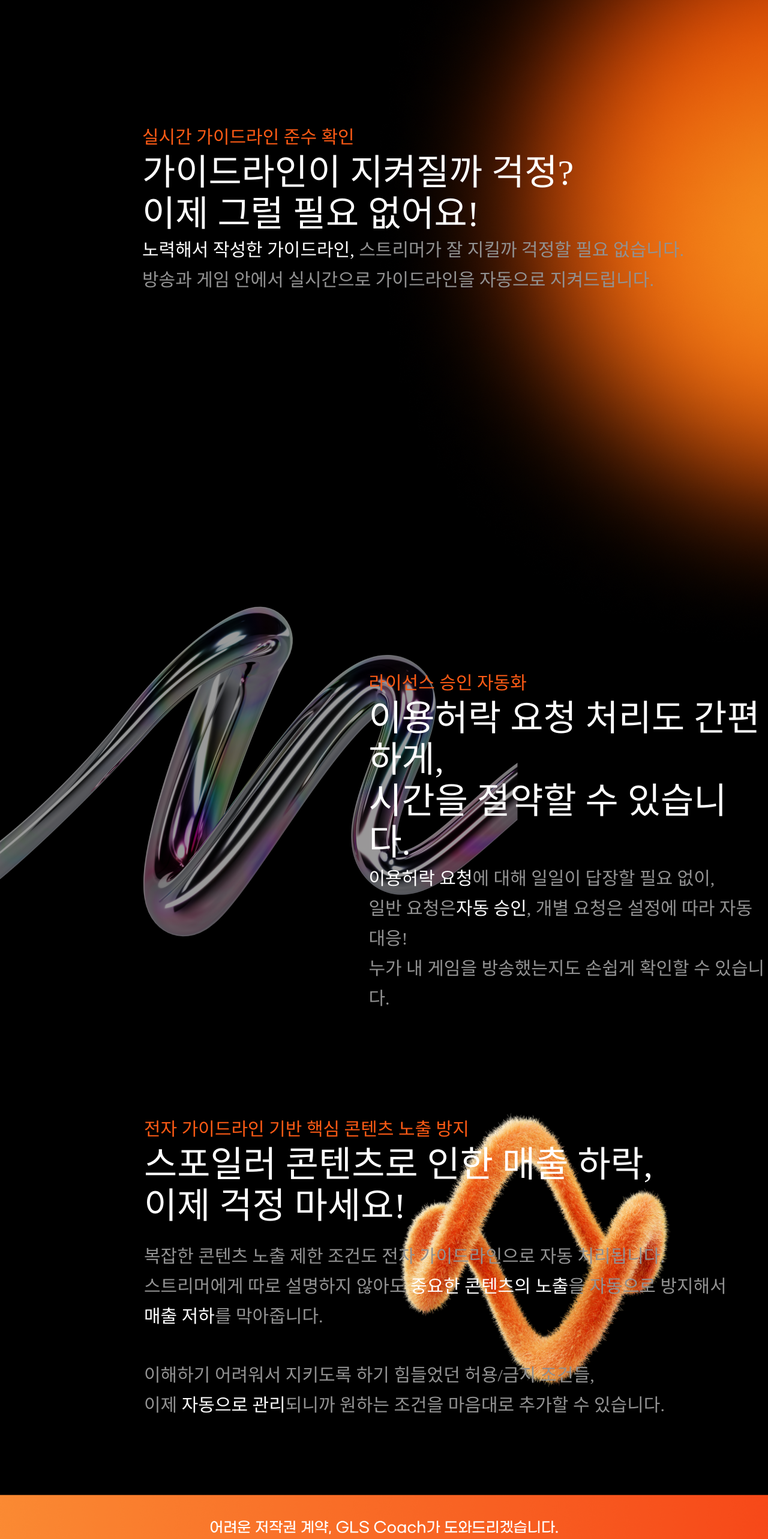
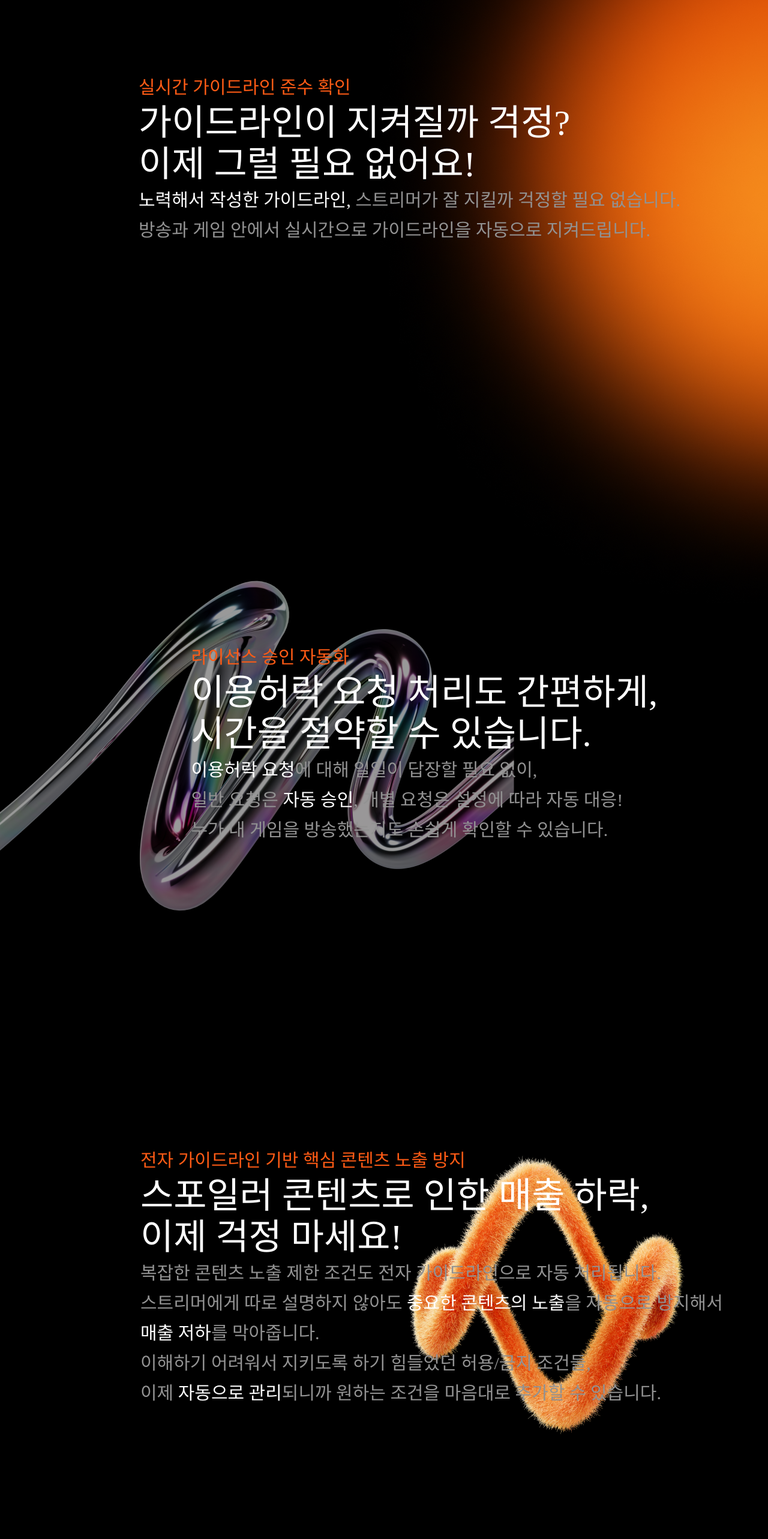
Before and after one commit to otgonjargal2019/motion-master, a Next.js app: page /game in a window 1280 px wide. Shown: the part 1420-3986 px from the top of the page at 60% size. Built offline with nearby package versions, Linux system fonts and the light colour scheme; a web font is replaced by a local one.

Commit message:
fix with perfect pixel

```diff
--- a/src/app/components/Layout.js
+++ b/src/app/components/Layout.js
@@ -5,14 +5,14 @@ const Layout = ({ children }) => {
       <footer className="footer">
         <img src="/footer.png" />
         <div className="bottom-part">
-          <p className="text-white text-[24px] font-medium mb-4">
+          <p className="text-white text-[24px] font-medium ">
             스트리머와 게임 개발자를 위한 저작권 문제 해결 솔루션
           </p>
-          <div className="h-[1px] bg-[#888888]"></div>
-          <p className="text-white text-[20px] font-bold mt-8 mb-4">
+          <div className="h-[1px] bg-[#888888] mt-[15px]"></div>
+          <p className="text-white text-[20px] font-bold mt-[26px] mb-4">
             엘에스웨어(주)
           </p>
-          <ul className="text-[#C4C4C4] text-[20px] font-medium flex flex-wrap gap-12">
+          <ul className="text-[#C4C4C4] text-[20px] font-medium flex flex-wrap gap-[64px]">
             <li>대표자명 : 김민수</li>
             <li>
               서울특별시 금천구 서부샛길 606(가산동 543-1) 대성디폴리스A동 18층
--- a/src/app/components/animatedLine/index.js
+++ b/src/app/components/animatedLine/index.js
@@ -2,7 +2,7 @@ import React from "react";
 
 const AnimatedLine = () => {
   return (
-    <div className="relative flex-1 h-[3px] bg-white overflow-hidden">
+    <div className="relative flex-1 h-[3px] mb-[9px] bg-white overflow-hidden">
       <div className="absolute bg-[#FF5B15] animate-moving-line"></div>
     </div>
   );
--- a/src/pages/game/index.js
+++ b/src/pages/game/index.js
@@ -95,7 +95,7 @@ export default function Game() {
   }, []);
 
   return (
-    <div className="border w-full">
+    <div className="w-full">
       <div className="title-container text-40">
         <span className="gray">for</span>&nbsp;
         <span className="orange">Game co. / Game IP co.</span>
@@ -108,7 +108,7 @@ export default function Game() {
           className={`silver-cubes scale-05 ${isInImgView ? "showed" : ""}`}
         />
         <div
-          className={`overlay-text big-text motion-y-50 ${
+          className={`overlay-text text-100 motion-y-50 ${
             isInImgView ? "showed" : ""
           }`}
         >
@@ -129,20 +129,19 @@ export default function Game() {
         <div
           className={`overlay-text scale-05 ${isInImg2View ? "showed" : ""}`}
         >
-          <span className="orange text-30">실시간 가이드라인 준수 확인</span>
-          <br />
-          <span className="white text-60">가이드라인이 지켜질까 걱정?</span>
-          <br />
-          <span className="white text-60">이제 그럴 필요 없어요!</span>
-          <br />
-          <span className="white text-30">노력해서 작성한 가이드라인, </span>
+          <p className="orange text-30">실시간 가이드라인 준수 확인</p>
+          <p className="white text-60 mt-[15px]">가이드라인이 지켜질까 걱정?</p>
+          <p className="white text-60">이제 그럴 필요 없어요!</p>
+
+          <p className="white text-30 mt-[39px]">
+            노력해서 작성한 가이드라인,{" "}
             <span className="gray text-30">
               스트리머가 잘 지킬까 걱정할 필요 없습니다.
             </span>
-          <br />
-          <span className="gray text-30">
+          </p>
+          <p className="gray text-30">
             방송과 게임 안에서 실시간으로 가이드라인을 자동으로 지켜드립니다.
-          </span>
+          </p>
         </div>
       </section>
       <section ref={img3Ref} className="abstract-image-container">
@@ -156,72 +155,70 @@ export default function Game() {
         <div
           className={`overlay-text motion-x-50 ${isInImg3View ? "showed" : ""}`}
         >
-          <span className="orange text-30">라이선스 승인 자동화</span>
-          <br />
-          <span className="white text-60">
+          <p className="orange text-30">라이선스 승인 자동화</p>
+          <p className="white text-60 mt-[13px]">
             이용허락 요청 처리도 간편하게,
-            <br />
-            시간을 절약할 수 있습니다.
+          </p>
+          <p className="white text-60">시간을 절약할 수 있습니다.</p>
+          <p className="white text-30 mt-[39px]">
+            이용허락 요청
+            <span className="gray text-30">
+              에 대해 일일이 답장할 필요 없이,
             </span>
-          <br />
-          <span className="white text-30">이용허락 요청</span>
-          <span className="gray text-30">에 대해 일일이 답장할 필요 없이,</span>
-          <br />
-          <span className="gray text-30">일반 요청은</span>
-          <span className="white text-30">자동 승인</span>
+          </p>
+          <p className="gray text-30">
+            일반 요청은 <span className="white text-30">자동 승인</span>
             <span className="gray text-30">
               , 개별 요청은 설정에 따라 자동 대응!
-            <br />
+            </span>
+          </p>
+
+          <p className="gray text-30">
             누가 내 게임을 방송했는지도 손쉽게 확인할 수 있습니다.
-          </span>
+          </p>
         </div>
       </section>
       <section ref={img4Ref} className="hairy-image-container">
         <img
-          className={`hairy-image scale-08 ${isInImg4View ? "showed" : ""}`}
+          className={`hairy-image scale-05 ${isInImg4View ? "showed" : ""}`}
           src="/48.png"
           alt="hairy image"
         />
         <div
           className={`overlay-text motion-y-50 ${isInImg4View ? "showed" : ""}`}
         >
-          <span className="orange text-30">
+          <p className="orange text-30 ">
             전자 가이드라인 기반 핵심 콘텐츠 노출 방지
-          </span>
-          <br />
-          <span className="white text-60">
+          </p>
+          <p className="white text-60 mt-[14px]">
             스포일러 콘텐츠로 인한 매출 하락,
-            <br />
-            이제 걱정 마세요!
-          </span>
-          <br />
-          <br />
-
-          <span className="gray text-30">
+          </p>
+          <p className="white text-60">이제 걱정 마세요!</p>
+          <p className="gray text-30 mt-[40px]">
             복잡한 콘텐츠 노출 제한 조건도 전자 가이드라인으로 자동 처리됩니다.
-          </span>
-          <br />
-          <span className="gray text-30">
+          </p>
+          <p className="gray text-30">
             스트리머에게 따로 설명하지 않아도
-          </span>
             <span className="white text-30"> 중요한 콘텐츠의 노출</span>
             <span className="gray text-30">을 자동으로 방지해서</span>
-          <br />
-          <span className="white text-30">매출 저하</span>
+          </p>
+
+          <p className="white text-30">
+            매출 저하
             <span className="gray text-30">를 막아줍니다.</span>
-          <br />
-          <br />
-          <br />
+          </p>
 
-          <span className="gray text-30">
+          <p className="gray text-30 mt-[57px]">
             이해하기 어려워서 지키도록 하기 힘들었던 허용/금지 조건들,
-          </span>
-          <br />
-          <span className="gray text-30">이제</span>
+          </p>
+
+          <p className="gray text-30">
+            이제
             <span className="white text-30"> 자동으로 관리</span>
             <span className="gray text-30">
               되니까 원하는 조건을 마음대로 추가할 수 있습니다.
             </span>
+          </p>
         </div>
       </section>
     </div>
--- a/src/styles/animation.scss
+++ b/src/styles/animation.scss
@@ -54,14 +54,3 @@
   opacity: 1;
   transform: scale(1);
 }
-
-.scale-08 {
-  opacity: 0;
-  transform: scale(0.4);
-  transition: transform 2s ease, opacity 2s ease;
-}
-
-.scale-08.showed {
-  opacity: 1;
-  transform: scale(0.984);
-}
--- a/src/styles/game.scss
+++ b/src/styles/game.scss
@@ -12,67 +12,67 @@
 
   .silver-cubes {
     position: absolute;
-    top: 0;
-    left: 0;
+    top: -2px;
+    left: -5px;
   }
 
   .overlay-text {
     position: absolute;
-    top: 427px;
-    left: 889px;
+    top: 424px;
+    left: 884px;
   }
 }
 
 .shining-sun-container {
   position: relative;
   width: 100%;
-  height: 995px;
+  height: 870px;
 
   .shining-sun {
     position: absolute;
-    top: -265px;
+    top: -330px;
     right: 0;
   }
 
   .overlay-text {
     position: absolute;
-    top: 35%;
-    left: 237px;
+    top: 265px;
+    left: 231px;
   }
 }
 
 .abstract-image-container {
   position: relative;
   width: 100%;
-  height: 711px;
+  height: 793px;
 
   .abstract-image {
     position: absolute;
     bottom: 0;
+    left: -6px;
   }
 
   .overlay-text {
     position: absolute;
-    top: 37%;
-    left: 48%;
+    top: 345px;
+    right: 184px;
   }
 }
 
 .hairy-image-container {
-  margin: 160px 0 90px;
   position: relative;
   width: 100%;
-  height: 680px;
+  height: 1150px;
 
   .hairy-image {
     position: absolute;
-    top: 16%;
-    right: 135px;
+    top: 387px;
+    right: 115px;
   }
 
   .overlay-text {
     position: absolute;
-    top: 20%;
-    left: 240px;
+    top: 391px;
+    left: 234px;
   }
 }
--- a/src/styles/globals.css
+++ b/src/styles/globals.css
@@ -47,20 +47,9 @@ h1 {
   width: 100%;
   height: 300px;
   background-color: #242222;
-  padding: 56px 76px;
+  padding: 74px 60px;
 }
 
-.big-text {
-  font-weight: 700;
-  font-size: 100px;
-  line-height: 115px;
-}
-
-.text-60 {
-  line-height: 69px;
-  font-weight: 500;
-  font-size: 60px;
-}
 .text-30 {
   line-height: 50px;
   font-size: 30px;
@@ -72,3 +61,32 @@ h1 {
   line-height: 46px;
   font-weight: 700;
 }
+.text-50 {
+  font-size: 50px;
+  font-weight: 500;
+  line-height: 58px;
+}
+
+.text-60 {
+  line-height: 69px;
+  font-weight: 500;
+  font-size: 60px;
+}
+
+.text-80 {
+  font-weight: 700;
+  font-size: 80px;
+  line-height: 65px;
+}
+
+.text-90 {
+  font-weight: 500;
+  font-size: 90px;
+  line-height: 120px;
+}
+
+.text-100 {
+  font-weight: 700;
+  font-size: 100px;
+  line-height: 115px;
+}
--- a/src/styles/home.scss
+++ b/src/styles/home.scss
@@ -1,4 +1,27 @@
+h1.gls-coach {
+  background-color: #ff5b15;
+  color: #000;
+  font-size: 40px;
+  font-weight: 700;
+  border-radius: 50px;
+  width: 366.22px;
+  height: 56.04px;
+  display: flex;
+  justify-content: center;
+  align-items: center;
+  margin-left: 9px;
+  margin-top: 3px;
+}
+
 /* moving line style */
+.moving-line-container {
+  margin: 155px 224px 0 239px;
+  display: flex;
+  justify-content: center;
+  align-items: center;
+  gap: 52px;
+}
+
 @keyframes movingLine {
   0% {
     transform: translateX(-100%);
@@ -16,23 +39,18 @@
 
 /* scaling walls style */
 .scaling-wall-container {
+  margin-top: 120px;
   position: relative;
   display: flex;
   justify-content: center;
   align-items: center;
   height: 900px;
   overflow: visible;
+
   .scaling-wall {
     transition: transform 0.5s ease, opacity 0.5s ease;
     transform: scale(0.15);
     transform-origin: center;
-  }
-
-  .scaling-wall::before,
-  .scaling-wall::after {
-    content: "";
-    display: block;
-    height: 715px;
   }
 
   .scaling-wall.show {
@@ -69,6 +87,7 @@
   }
 }
 .appearing-glass-container {
+  margin-top: 97px;
   position: relative;
 }
 
@@ -84,8 +103,9 @@
 .background-image {
   background-image: url(/gradient_glass.png);
   background-repeat: no-repeat;
-  background-position-x: 50px;
-  height: 1200px;
+  background-position-x: 66px;
+  background-position-y: 99px;
+  height: 1325px;
   opacity: 0;
   transform: translateY(50px);
   transition: transform 1.5s ease-in-out, opacity 1.5s ease-in-out;
@@ -93,8 +113,8 @@
 
 .overlay-text-3 {
   position: absolute;
-  bottom: 290px;
-  right: 140px;
+  top: 54.5%;
+  right: 155px;
   opacity: 0;
   transform: translateY(50px);
   transition: transform 2.5s ease-in-out, opacity 2.5s ease-in-out;
```
Also changed, not shown: src/pages/index.js (+19 -24 lines). Lines whose indentation alone changed are shown as unchanged.
